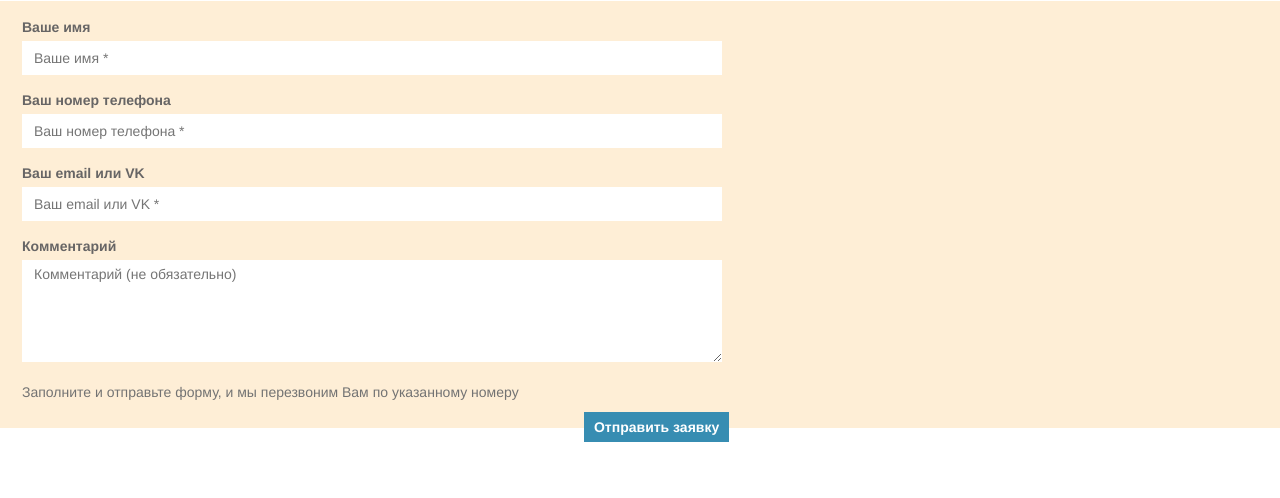
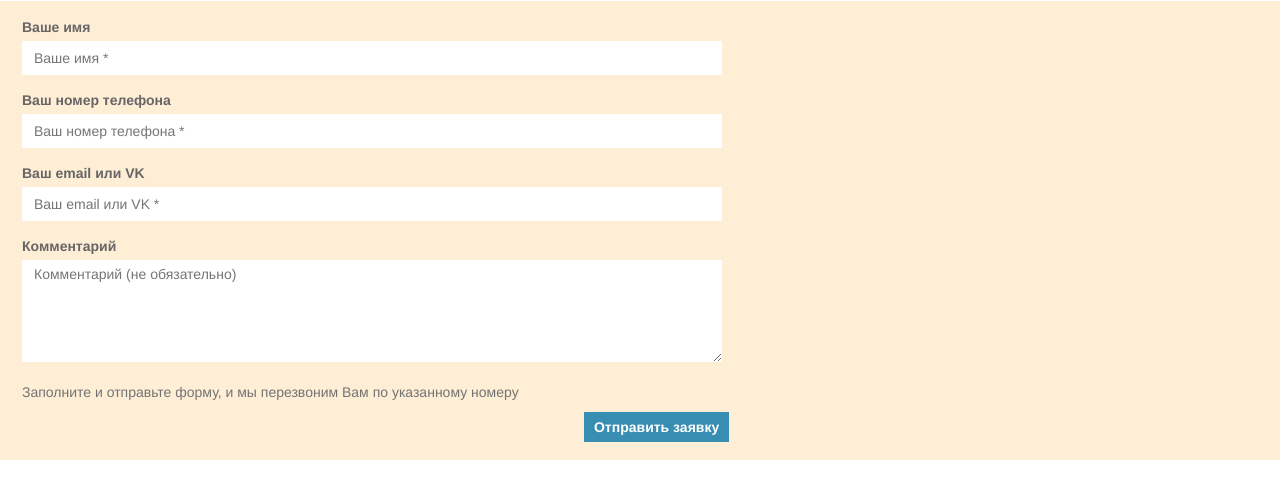
Before and after one commit to tonyavoropaeva/WebCourse2023, a plain HTML site: page CssForm/Form.html in a window 1280 px wide. Shown: the part 56-554 px from the top of the page. Drawn offline with Linux system fonts and the light colour scheme.

Commit message:
Исправила задачу CssForm

```diff
--- a/CssForm/Form.css
+++ b/CssForm/Form.css
@@ -13,7 +13,7 @@
 .container-bg-color {
     background-color: #feeed6;
     padding-top: 1em;
-    padding-bottom: 1em;
+    padding-bottom: 3em;
 }
 
 body {
@@ -75,10 +75,8 @@ body {
     cursor: pointer;
     position: absolute;
     right: 2ex;
-  /*  margin-bottom: 10px;
-*/
 }
 
-.button:hover{
+.button:hover {
     background-color: #32728D;
 }
--- a/CssForm/Form.html
+++ b/CssForm/Form.html
@@ -11,7 +11,6 @@
     <h1 class="tittle">Отправить заявку</h1>
 </header>
 <div class="container-bg-color">
-    <div class="container">
     <form class="form-application">
         <div class="form-group">
             <label class="bold">
@@ -41,6 +40,5 @@
         <button class="button">Отправить заявку</button>
     </form>
 </div>
-</div>
 </body>
 </html>
```
Lines whose indentation alone changed are shown as unchanged.
